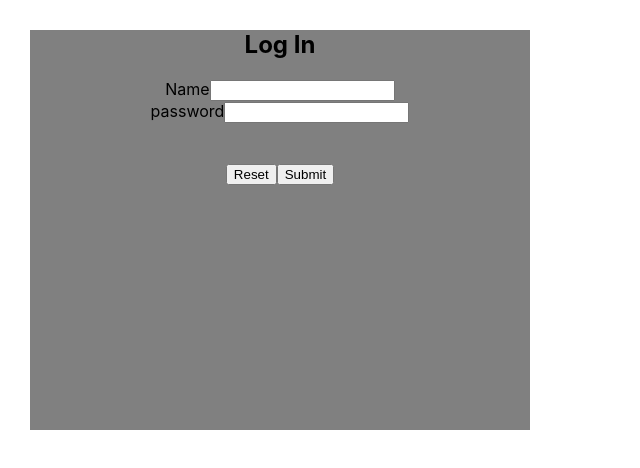
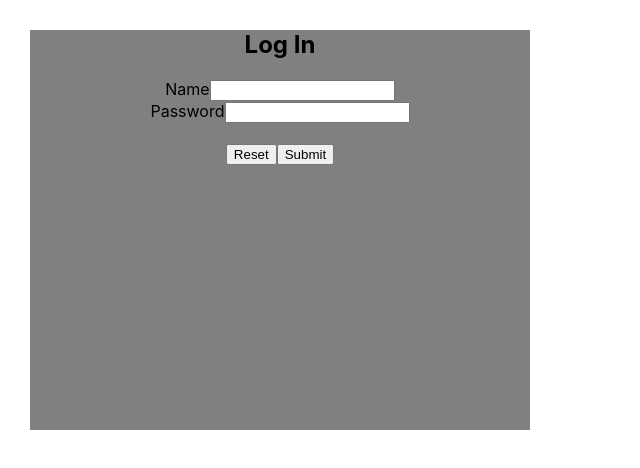
Before and after one commit to utkarsh3326/React_BasicLoginPage, a React (Create React App) app: page / in a window 1280 px wide. Shown: the top 468 px of the page, without its empty margins (0-640 px from the left). Built offline with nearby package versions, Linux system fonts and the light colour scheme.

Commit message:
handle review comments

```diff
--- a/package.json
+++ b/package.json
@@ -8,6 +8,7 @@
     "@testing-library/user-event": "^7.2.1",
     "react": "^16.13.1",
     "react-dom": "^16.13.1",
+    "react-lodash": "^0.1.2",
     "react-scripts": "3.4.1"
   },
   "scripts": {
--- a/src/App.css
+++ b/src/App.css
@@ -45,3 +45,8 @@
   background-color: grey;
   text-align: center;
 }
+.login_form {
+  margin-bottom: 20px;
+  display: flex;
+  flex-direction: column;
+}
--- a/src/App.js
+++ b/src/App.js
@@ -1,9 +1,9 @@
 import React from "react";
 
 import "./App.css";
-import Button from "./components/button";
+import Button from "./components/Button";
 import Data from "./utility/data";
-import Input from "./components/input";
+import Input from "./components/Input";
 
 class App extends React.Component {
   constructor() {
@@ -24,26 +24,28 @@ class App extends React.Component {
       : this.setState({ password: e.target.value });
   }
   onButtonClick() {
-    this.setState({ showValue: this.state.value });
-    this.setState({ showPassword: this.state.password });
+    this.setState({
+      showValue: this.state.value,
+      showPassword: this.state.password,
+    });
   }
   showInputComponents() {
     return Data.Inputs.map((input) => (
       <Input
         key={input.id}
+        label={input.label}
+        name={input.name}
+        onChange={this.onChangeText}
         type={input.type}
-        name={input.name}
-        label={input.label}
-        onChange={this.onChangeText}
       ></Input>
     ));
   }
   showButtonComponents() {
     return Data.Buttons.map((button) => (
       <Button
+        btnName={button.name}
         key={button.id}
         onClick={this.onButtonClick}
-        btnName={button.name}
       />
     ));
   }
@@ -51,11 +53,7 @@ class App extends React.Component {
     return (
       <div className="login">
         <h2>Log In</h2>
-        <form>
-          {this.showInputComponents()}
-          <br></br>
-          <br></br>
-        </form>
+        <div className="login_form">{this.showInputComponents()}</div>
         {this.showButtonComponents()}
         <p>{this.state.showValue}</p>
         <p>{this.state.showPassword}</p>
--- a/src/components/button.js
+++ b/src/components/button.js
@@ -1,8 +1,21 @@
+import Identity from "lodash/identity";
+import PropTypes from "prop-types";
 import React from "react";
-export default function Button(props) {
+
+export default function Button({ btnName, onClick }) {
   return (
     <>
-      <button onClick={props.onClick}>{props.btnName}</button>
+      <button onClick={onClick}>{btnName}</button>
     </>
   );
 }
+
+Button.defaultProps = {
+  btnName: "Button",
+  onClick: Identity,
+};
+
+Button.propTypes = {
+  btnName: PropTypes.string,
+  onClick: PropTypes.func,
+};
--- a/src/components/input.js
+++ b/src/components/input.js
@@ -1,17 +1,32 @@
+import Identity from "lodash/identity";
+import PropTypes from "prop-types";
 import React from "react";
 
-export default function Input(props) {
+export default function Input({ label, name, onChange, type }) {
   return (
     <>
       <label>
-        {props.label}
+        {label}
         <input
-          type={props.type}
-          name={props.name}
-          onChange={(e) => props.onChange(props.name, e)}
+          name={name}
+          onChange={(e) => onChange(name, e)}
+          type={type}
         ></input>
       </label>
-      <br></br>
     </>
   );
 }
+
+Input.defaultProps = {
+  label: "Label Name",
+  name: "name",
+  onChange: Identity,
+  type: "text",
+};
+
+Input.propTypes = {
+  label: PropTypes.string,
+  name: PropTypes.string,
+  onChange: PropTypes.func,
+  type: PropTypes.string,
+};
--- a/src/utility/data.js
+++ b/src/utility/data.js
@@ -8,8 +8,8 @@ const Data = {
     },
     {
       id: "asdasd213",
-      name: "Password",
-      label: "password",
+      name: "password",
+      label: "Password",
       type: "text",
     },
   ],
```
Also changed, not shown: 1 other file (tests, documents, lock files or other folders).
